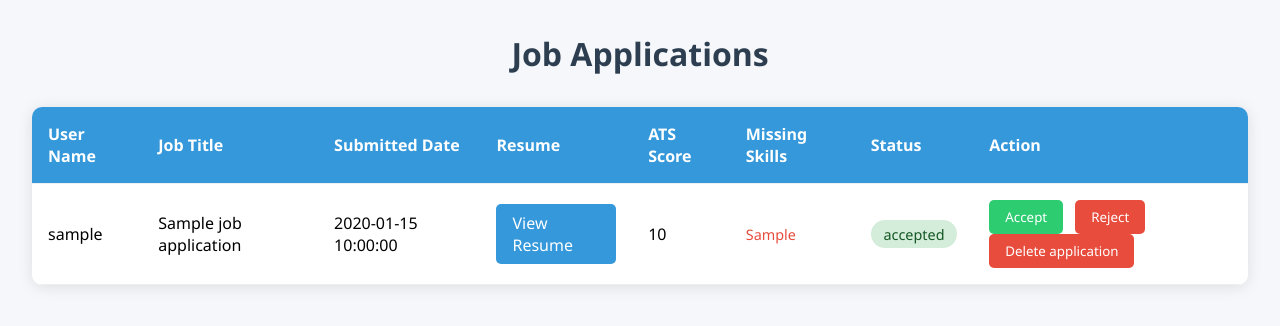
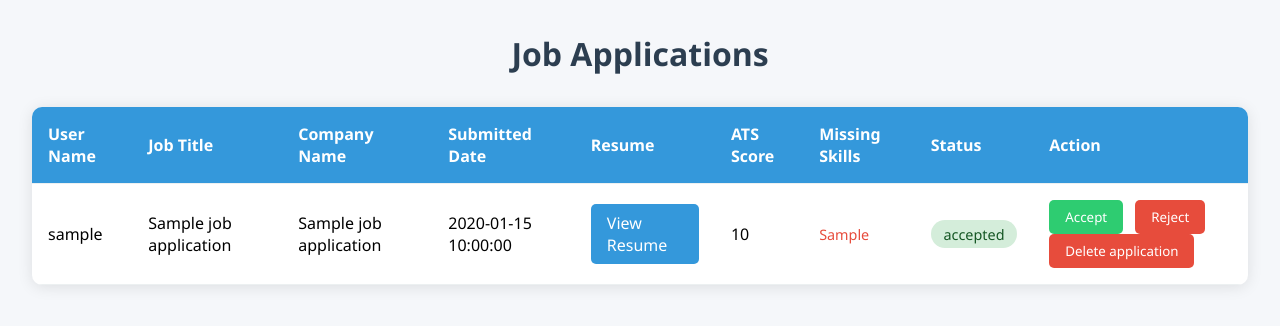
Before and after one commit to Amsaho/AI_resume, a Flask app: page /view_applications in a window 1280 px wide. Shown: the top 326 px of the page. Run offline with Flask 3, Linux system fonts and the light colour scheme; the visitor is signed in with stand-in values (Sample User, id 1); a database or web service that is not in the repository returns one stand-in record (values such as "Sample title"); parts of the project's set-up code (start-up, migrations or seed data) failed here and were passed over.

Commit message:
Update view_applications.html

```diff
--- a/templates/view_applications.html
+++ b/templates/view_applications.html
@@ -139,6 +139,7 @@
                 <tr>
                     <th>User Name</th>
                     <th>Job Title</th>
+                    <th>Company Name</th>
                     <th>Submitted Date</th>
                     <th>Resume</th>
                     <th>ATS Score</th>
@@ -152,6 +153,7 @@
                 <tr>
                     <td>{{ application.user_name }}</td>
                     <td>{{ application.job_title }}</td>
+                    <td>{{application.company_name}}</td>
                     <td>{{application.application_date.strftime('%Y-%m-%d %H:%M:%S')}}</td>
                     <td>
                         <a href="{{ url_for('view_resume_upload', resume_pdf_id=application.resume_pdf_id) }}"
```
